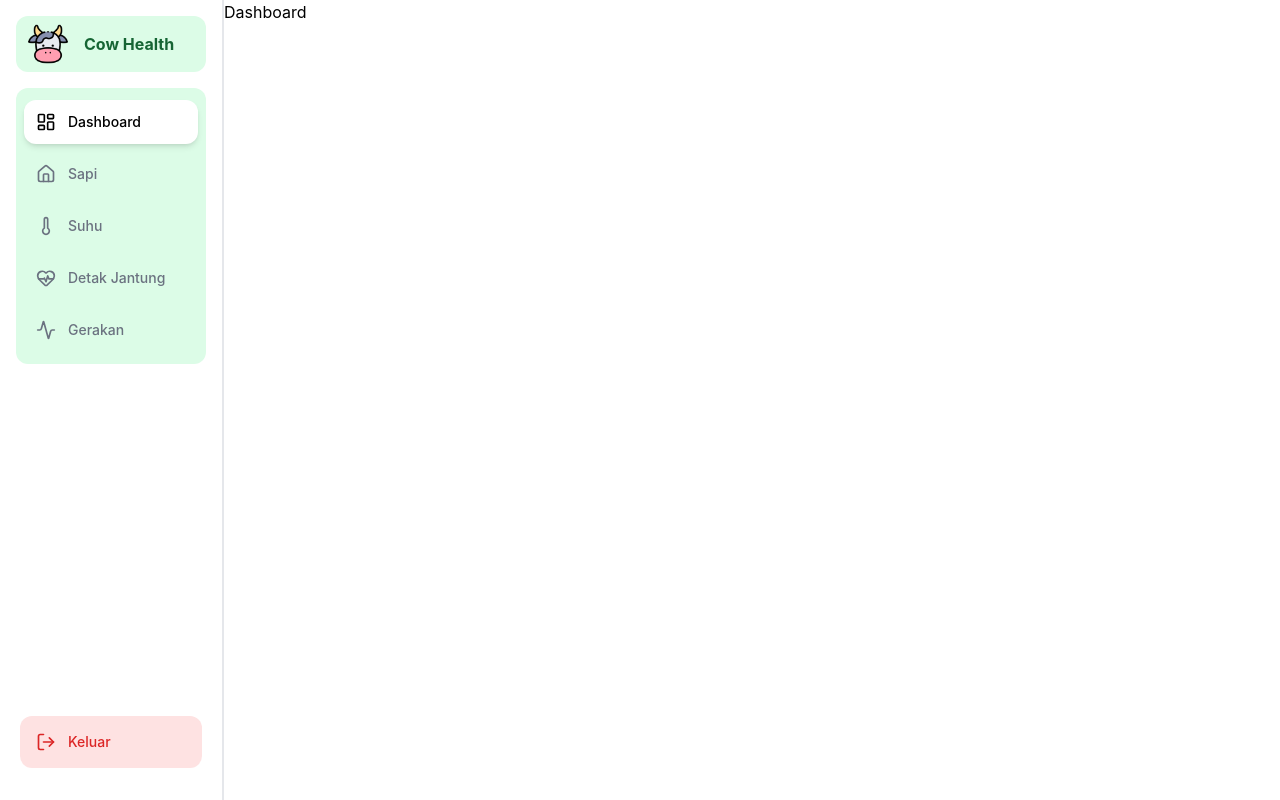
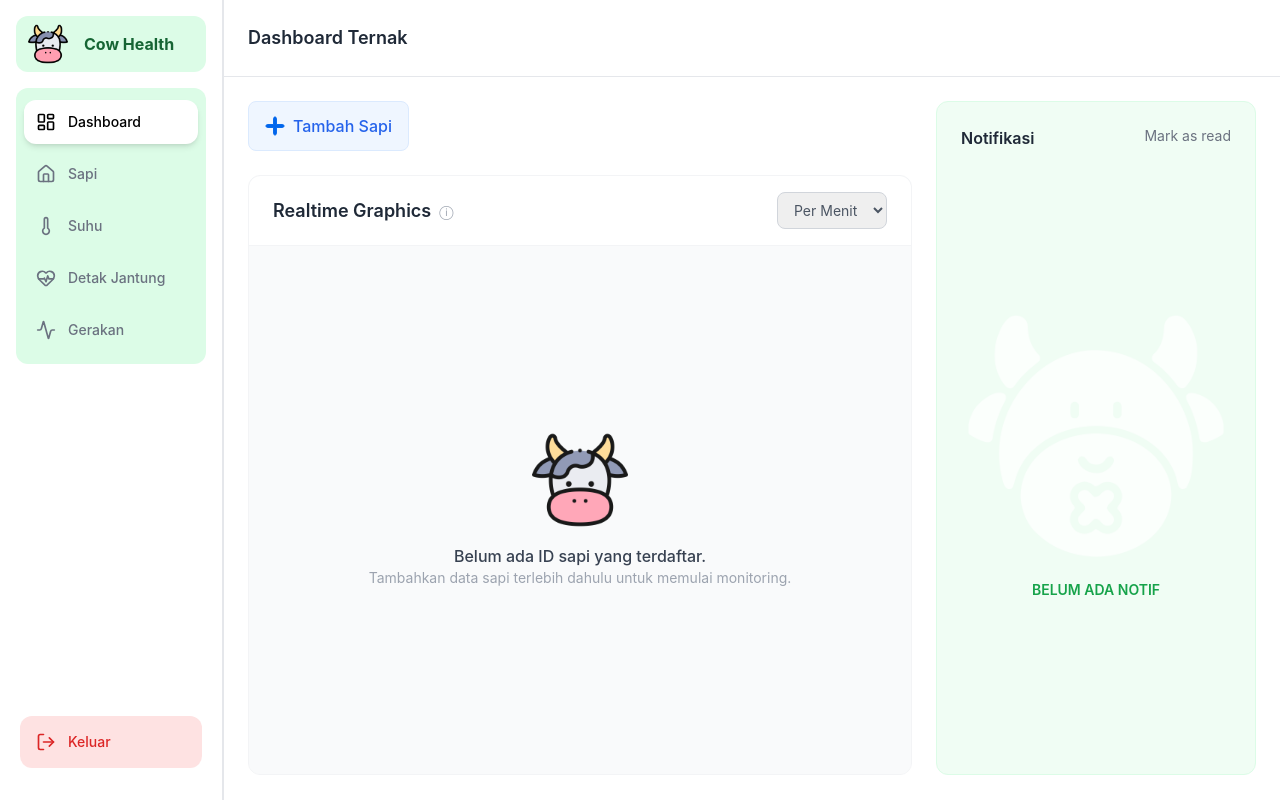
Before and after one commit to AsrulHidayat/cow_health_monitoring, a React (Create React App) app in the folder frontend/: page /dashboard in a window 1280 px wide. Built offline with nearby package versions, Linux system fonts and the light colour scheme; sample sign-in values are in the browser's storage.

Commit message:
Update : Dashboard Sapi not Cattle ID

```diff
--- a/frontend/src/pages/Dashboard.jsx
+++ b/frontend/src/pages/Dashboard.jsx
@@ -1,2 +1,127 @@
-const Dashboard = () => <div>Dashboard</div>;
-export default Dashboard;
+import React, { useState, useEffect } from "react";
+import Navbar from "../components/Navbar";
+import AddCowModal from "../components/AddCowModal";
+import cowIcon from "../assets/cow.png";
+import notifIcon from "../assets/notif-cow.png";
+import plusIcon from "../assets/plus-icon.svg";
+
+export default function Sapi() {
+  const [cows, setCows] = useState([]);
+  const [loading, setLoading] = useState(true);
+  const [showModal, setShowModal] = useState(false);
+
+  useEffect(() => {
+    setTimeout(() => {
+      setCows([]); // simulasi: belum ada data sapi
+      setLoading(false);
+    }, 800);
+  }, []);
+
+  const handleAddCow = (newCow) => {
+    setCows((prev) => [...prev, newCow]);
+  };
+
+  return (
+    <div className="flex flex-col min-h-screen bg-white">
+      <Navbar title="Dashboard Ternak" />
+
+      <main className="flex-1 p-6">
+        <div className="grid grid-cols-1 lg:grid-cols-6 gap-6 h-[calc(100vh-126px)]">
+          {/* ========================== */}
+          {/* KOLOM 1: Tambah + Grafik */}
+          {/* ========================== */}
+          <div className="lg:col-span-4 flex flex-col gap-4">
+            {/* Tombol Tambah Sapi */}
+            <div className="flex items-center justify-between">
+              <button
+                onClick={() => setShowModal(true)}
+                className="flex items-center gap-2 px-4 py-3 mb-2 bg-blue-50 border border-blue-100 rounded-lg hover:bg-blue-100 transition"
+              >
+                <img src={plusIcon} alt="Tambah Sapi" className="w-5 h-5" />
+                <span className="text-blue-600 font-medium">Tambah Sapi</span>
+              </button>
+            </div>
+
+            {/* Card Realtime Graphics */}
+            <div className="flex flex-col bg-gray-50 rounded-xl border border-gray-100 flex-1 overflow-hidden">
+              <div className="flex items-center justify-between px-6 py-4 bg-white border-b border-gray-100 rounded-t-xl">
+                <div className="flex items-center gap-2">
+                  <h2 className="text-lg font-semibold text-gray-800">
+                    Realtime Graphics
+                  </h2>
+                  <span className="text-gray-400 cursor-help text-sm">ⓘ</span>
+                </div>
+                <select className="border border-gray-300 rounded-lg text-gray-600 px-3 py-2 text-sm hover:border-blue-400 hover:shadow transition">
+                  <option>Per Menit</option>
+                  <option>Per Jam</option>
+                </select>
+              </div>
+
+              <div className="flex-1 flex items-center justify-center text-center rounded-b-xl bg-gray-50">
+                {loading ? (
+                  <div className="text-gray-400">Memuat data sapi...</div>
+                ) : cows.length === 0 ? (
+                  <div className="flex flex-col items-center justify-center text-center w-full h-full bg-gray-50">
+                    <img
+                      src={cowIcon}
+                      alt="No Data"
+                      className="w-24 h-24 mb-4 opacity-90"
+                    />
+                    <p className="text-gray-700 font-medium">
+                      Belum ada ID sapi yang terdaftar.
+                    </p>
+                    <p className="text-gray-400 text-sm">
+                      Tambahkan data sapi terlebih dahulu untuk memulai
+                      monitoring.
+                    </p>
+                  </div>
+                ) : (
+                  <div className="p-6 text-gray-600">
+                    {cows.map((cow, index) => (
+                      <div key={index} className="mb-2">
+                        <p>
+                          <strong>{cow.id}</strong> - Umur: {cow.umur} tahun
+                        </p>
+                      </div>
+                    ))}
+                  </div>
+                )}
+              </div>
+            </div>
+          </div>
+
+          {/* ========================== */}
+          {/* KOLOM 2: Notifikasi */}
+          {/* ========================== */}
+          <div className="lg:col-span-2 bg-green-50 rounded-xl p-6 flex flex-col border border-green-100 h-full">
+            <div className="flex justify-between mb-2">
+              <h3 className="text-gray-800 font-semibold">Notifikasi</h3>
+              <span className="text-sm text-gray-500 cursor-pointer hover:text-green-600 transition">
+                Mark as read
+              </span>
+            </div>
+
+            <div className="flex-1 flex flex-col items-center justify-center text-center">
+              <img
+                src={notifIcon}
+                alt="Notif"
+                className="w-64 h-64 opacity-70 mb-4"
+              />
+              <h3 className="text-green-600 font-semibold text-sm">
+                BELUM ADA NOTIF
+              </h3>
+            </div>
+          </div>
+        </div>
+      </main>
+
+      {showModal && (
+        <AddCowModal
+          onClose={() => setShowModal(false)}
+          onAdd={handleAddCow}
+          cowCount={cows.length}
+        />
+      )}
+    </div>
+  );
+}
```
